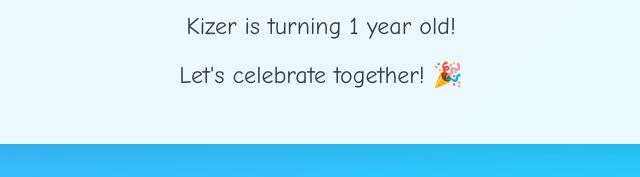
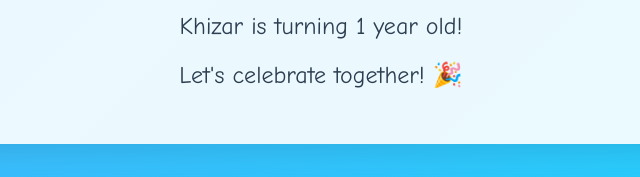
Before and after one commit to Linuxthecoder/birtdayboy, a website: page public/index.html in a window 1280 px wide. Shown: the part 404-581 px from the top of the page, 319-959 px from the left. Drawn offline with Linux system fonts and the light colour scheme; no server answers; a script that the page names is missing.

Commit message:
Update index.html

```diff
--- a/public/index.html
+++ b/public/index.html
@@ -25,7 +25,7 @@
 
             <div class="message">
                 <p>Today is a special day!</p>
-                <p>Kizer is turning 1 year old!</p>
+                <p>Khizar is turning 1 year old!</p>
                 <p>Let's celebrate together! 🎉</p>
             </div>
         </div>
```
